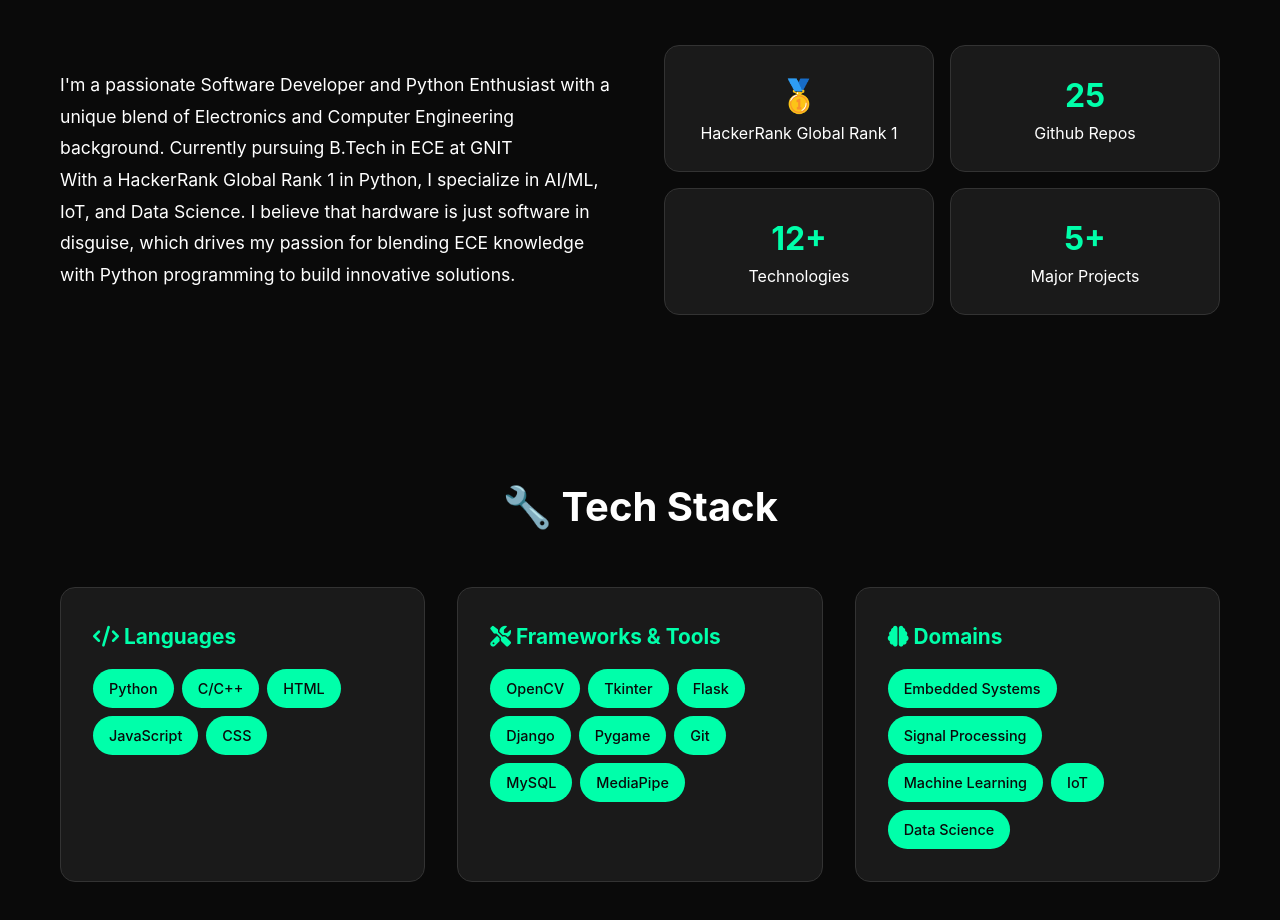
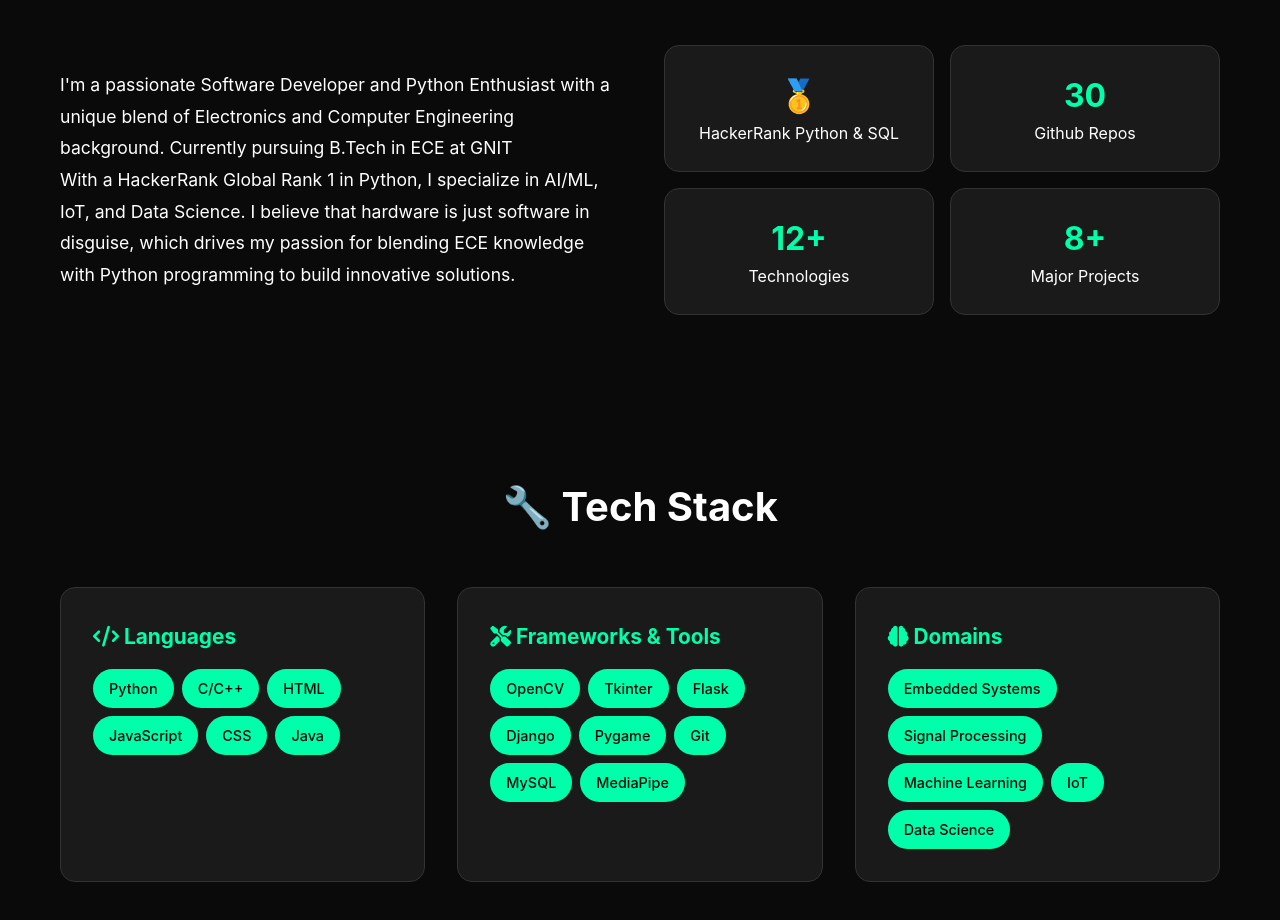
Before and after one commit to Code-With-Rudy/Portfolio_demo, a plain HTML site: page index.html in a window 1280 px wide. Shown: the part 947-1867 px from the top of the page. Drawn offline with Linux system fonts and the light colour scheme.

Commit message:
Update index.html

```diff
--- a/index.html
+++ b/index.html
@@ -787,10 +787,10 @@
                 <div class="about-stats">
                     <div class="stat-card">
                         <div class="stat-number">🥇</div>
-                        <div>HackerRank Global Rank 1</div>
+                        <div>HackerRank Python & SQL</div>
                     </div>
                     <div class="stat-card">
-                        <div class="stat-number">25</div>
+                        <div class="stat-number">30</div>
                         <div>Github Repos</div>
                     </div>
                     <div class="stat-card">
@@ -798,7 +798,7 @@
                         <div>Technologies</div>
                     </div>
                     <div class="stat-card">
-                        <div class="stat-number">5+</div>
+                        <div class="stat-number">8+</div>
                         <div>Major Projects</div>
                     </div>
                 </div>
@@ -818,6 +818,8 @@
                         <span class="tech-tag">HTML</span>
                         <span class="tech-tag">JavaScript</span>
                         <span class="tech-tag">CSS</span>
+                        <span class="tech-tag">Java</span>
+
                     </div>
                 </div>
                 <div class="tech-category">
```
